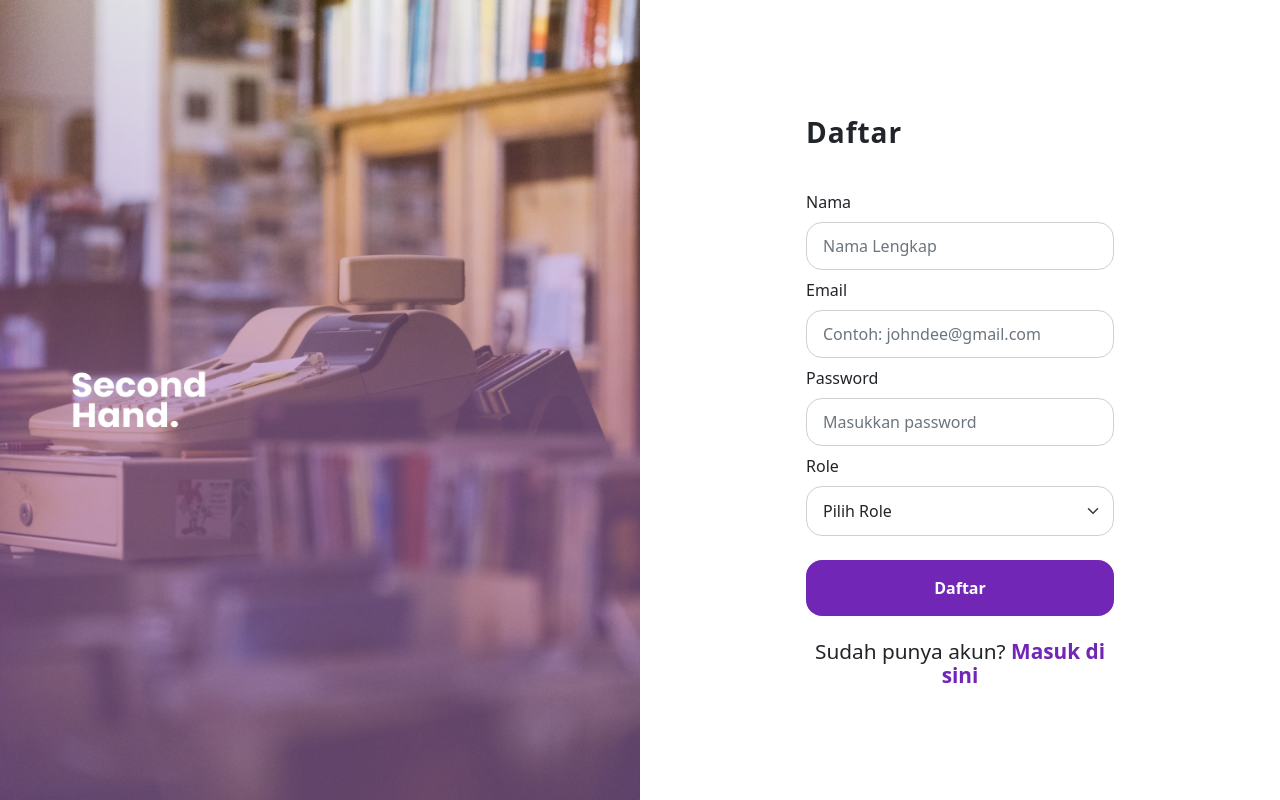
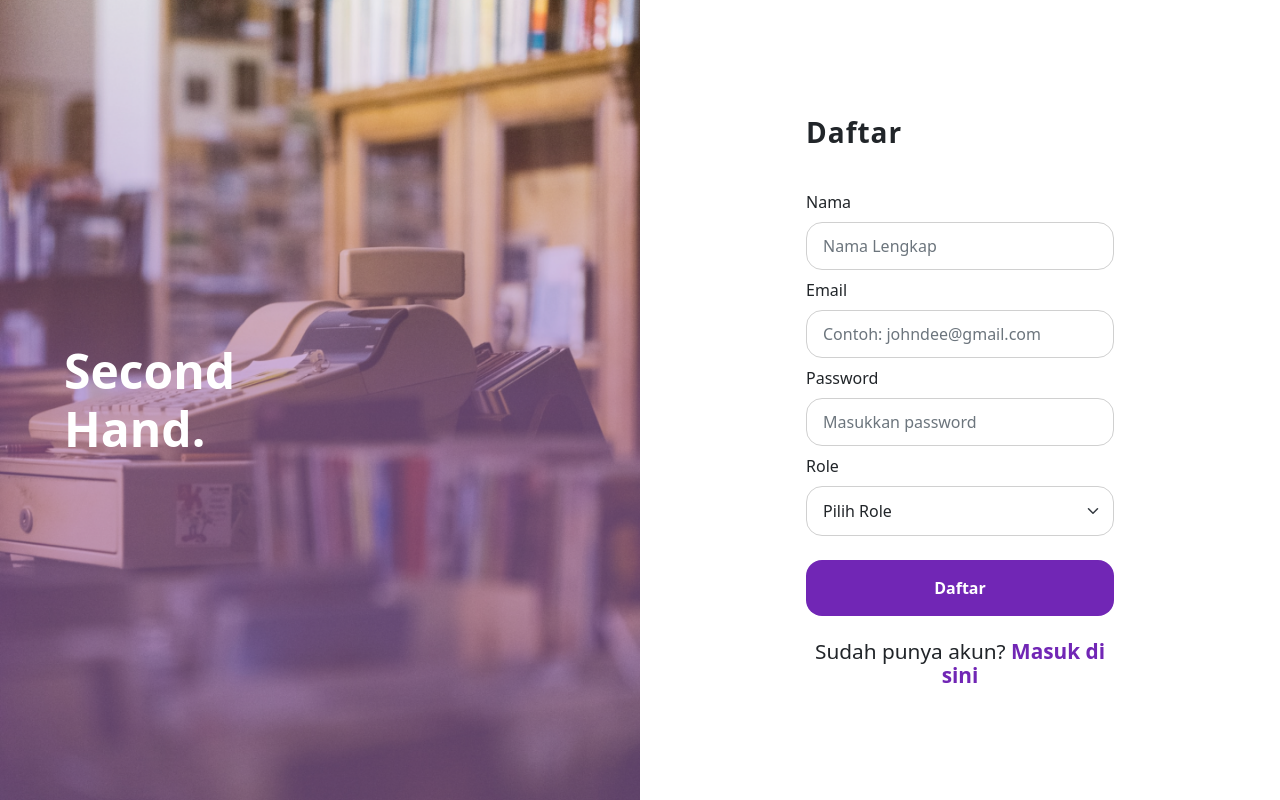
Before and after one commit to tugas-akhir-iti/frontend, a Next.js app: page /register in a window 1280 px wide. Built offline with nearby package versions, Linux system fonts and the light colour scheme.

Commit message:
[kanzoon] fix small login register layout

```diff
--- a/layout/loginregisterLayout.js
+++ b/layout/loginregisterLayout.js
@@ -1,17 +1,27 @@
-import React from 'react'
+import React from "react";
 
 function LoginregisterLayout({ children }) {
   return (
-    <section className="vh-100">
-      <div className="container-fluid">
-        <div className="row">
-          <div className="col-sm-6 px-0 d-none d-sm-block">
+    <section className="row p-0 m-0" style={{ height: "100vh" }}>
+      <div className="col-sm-6 px-0 d-none d-sm-block"
+      style={{position: "relative"}}>
         <img
-              src="/loginimg.png"
-              alt="Login image"
-              className="w-100 vh-100"
-              style={{ ObjectFit: "cover", ObjectPosition: "left" }}
+          src="/loginregisterbg.png"
+          alt="image"
+          style={{
+            position: "absolute",
+            width: "100%",
+            height: "100%",
+            objectFit: "cover",
+            zIndex: "-1",
+          }}
         />
+        <div
+          className="d-flex flex-column justify-content-center"
+          style={{ height: "100%", color: "white", marginLeft:"10%"}}
+        >
+          <h1 className="m-0 p-0" style={{fontSize:"3rem", fontWeight:"700"}}>Second<br />Hand.</h1>
+        </div>
       </div>
 
       <div className="col-sm-6">
@@ -19,14 +29,10 @@ function LoginregisterLayout({ children }) {
           <i className="bi bi-arrow-left fs-1"></i>
         </div>
 
-            <div className="d-flex flex-column">
-              {children}
-            </div>
-          </div>
-        </div>
+        <div className="d-flex flex-column">{children}</div>
       </div>
     </section>
-  )
+  );
 }
 
-export default LoginregisterLayout
+export default LoginregisterLayout;
```
Also changed, not shown: public/loginimg.png (deleted), public/loginregisterbg.png (added). Lines whose indentation alone changed are shown as unchanged.
